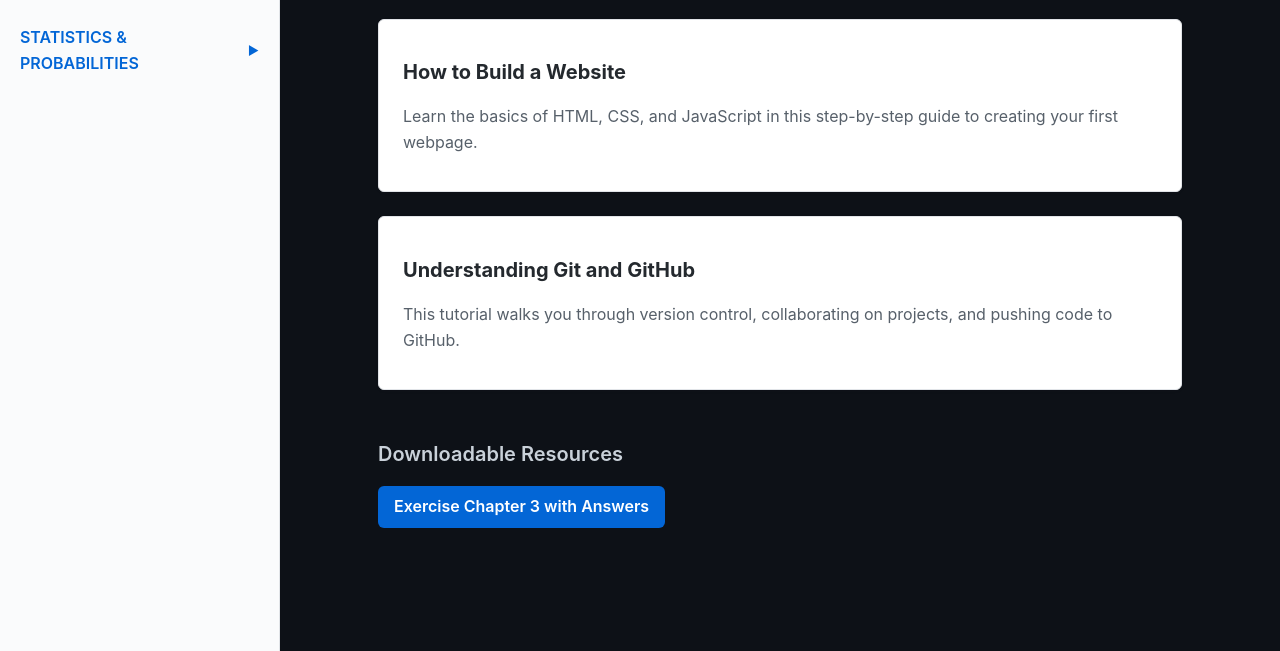
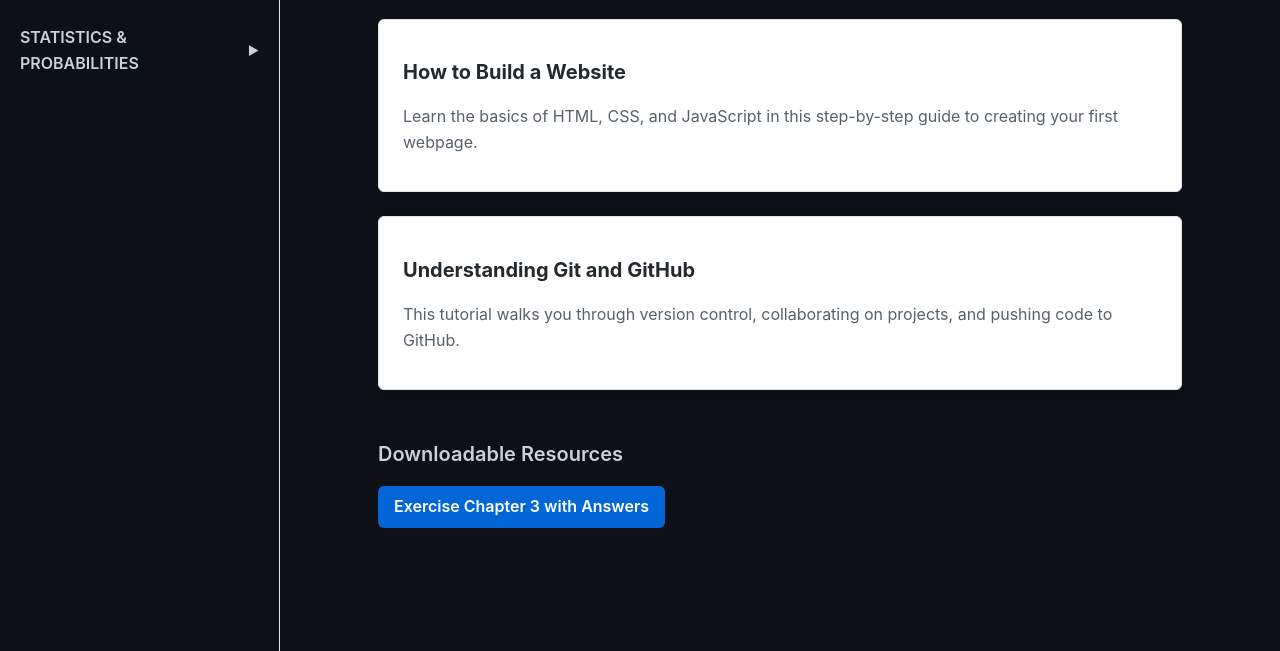
Before and after one commit to raufsemi/raufsemi.github.io, a plain HTML site: page index.html in a window 1280 px wide. Shown: the part 149-800 px from the top of the page. Drawn offline with Linux system fonts and the light colour scheme.

Commit message:
Update index.html

```diff
--- a/index.html
+++ b/index.html
@@ -24,7 +24,7 @@
     width: 280px;
     border-right: 1px solid #e1e4e8;
     padding: 1.5rem 1.25rem;
-    background: #fafbfc;
+    background: #0d1117;
     display: flex;
     flex-direction: column;
     gap: 1.25rem;
@@ -45,7 +45,7 @@
     font-weight: 600;
     font-size: 1rem;
     padding: 0.5rem 0;
-    color: #0366d6;
+    color: #c9d1d9;
     display: flex;
     justify-content: space-between;
     align-items: center;
```
